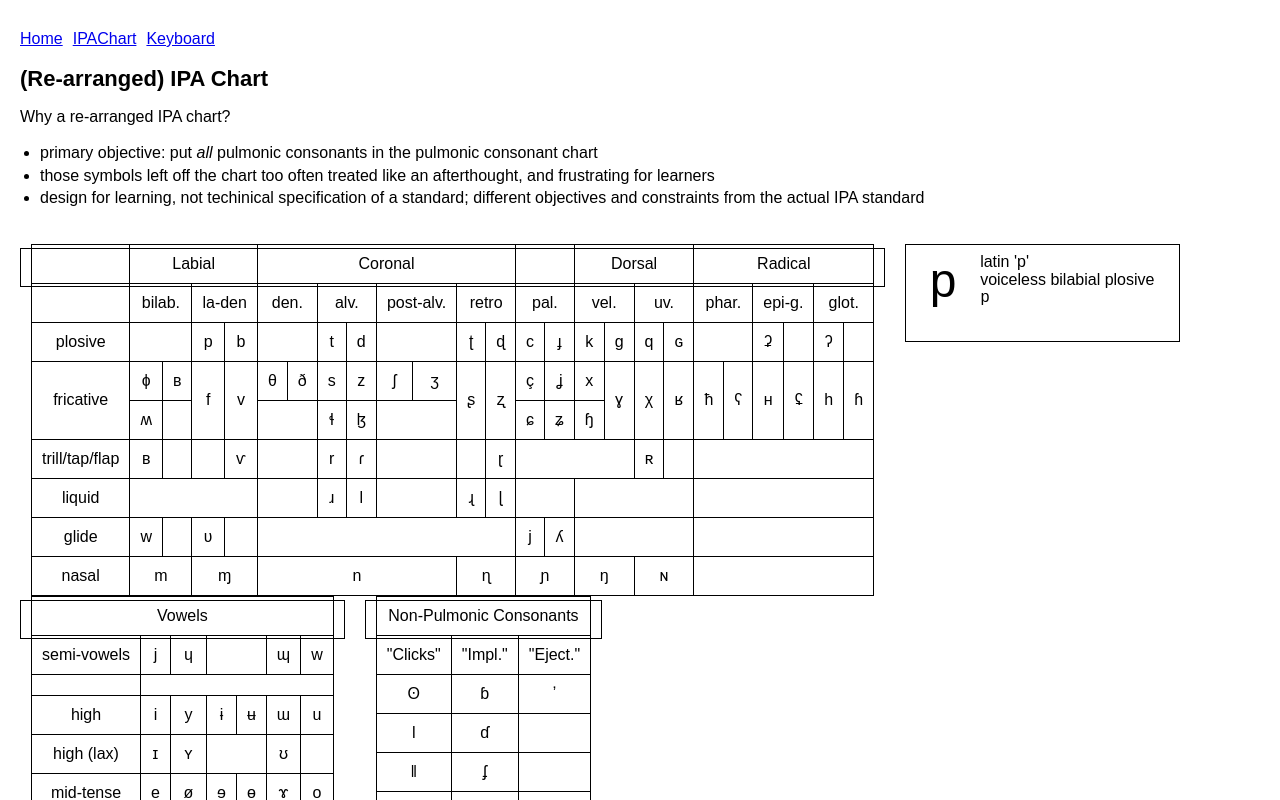
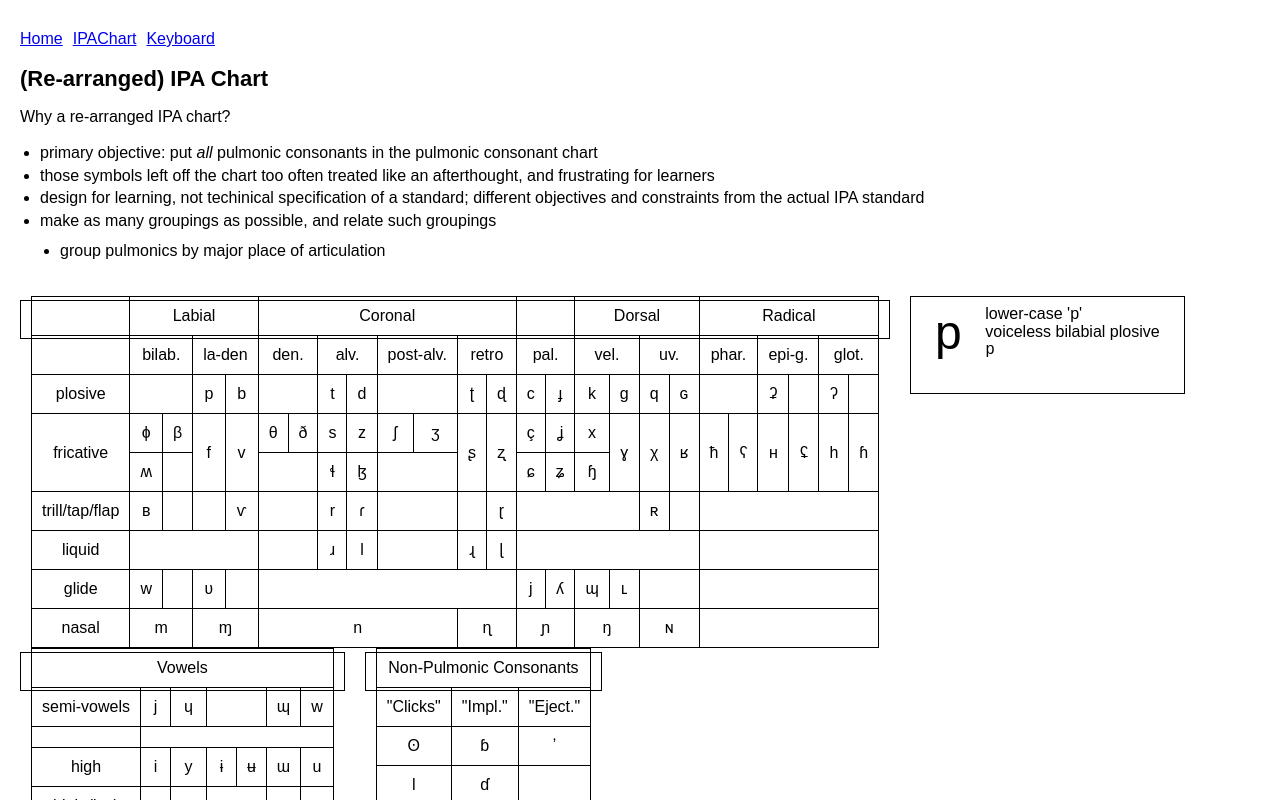
Before and after one commit to theapana/ipa-keyboard, a React (Create React App) app: page /ipa-keyboard/IPAChart in a window 1280 px wide. Shown: the top 800 px of the page. Built offline with nearby package versions, Linux system fonts and the light colour scheme.

Commit message:
+pulmonic glyph info

```diff
--- a/src/IPAChart.js
+++ b/src/IPAChart.js
@@ -1,5 +1,7 @@
 import {useState} from 'react';
 import Markdown from "react-markdown";
+
+import {glyph_info} from './glyph_info';
 
 const content = `
 Why a re-arranged IPA chart?
@@ -8,6 +10,8 @@ Why a re-arranged IPA chart?
 - those symbols left off the chart too often treated like an afterthought, and frustrating for learners
 - design for learning, not techinical specification of a standard; different
   objectives and constraints from the actual IPA standard
+- make as many groupings as possible, and relate such groupings
+  - group pulmonics by major place of articulation
 `
 
 const content2 = `
@@ -41,18 +45,6 @@ export default function IPAChart() {
     </div>;
 }
 
-const glyph_info = {
-    "p": {
-        "glyph-name": "latin 'p'",
-        "description": "voiceless bilabial plosive",
-        "tipa-code": "p",
-    },
-    "b": {
-        "glyph-name": "latin 'b'",
-        "description": "voiceed bilabial plosive",
-        "tipa-code": "b",
-    },
-};
 function Card({value}) {
     const info = glyph_info[value] || {
         "glyph-name": "foo",
@@ -126,7 +118,7 @@ function PulmonicChart({setSymbol}) {
             <tr>
                 <td rowSpan="2">fricative</td>
                 <IPAEntry value="ɸ" setSymbol={setSymbol} />
-                <IPAEntry value="ʙ" setSymbol={setSymbol} />
+                <IPAEntry value="β" setSymbol={setSymbol} />
                 <IPAEntry value="f" setSymbol={setSymbol} rowSpan="2" />
                 <IPAEntry value="v" setSymbol={setSymbol} rowSpan="2" />
                 <IPAEntry value="θ" setSymbol={setSymbol} />
@@ -187,8 +179,7 @@ function PulmonicChart({setSymbol}) {
                 <td colSpan="2" />
                 <IPAEntry value="ɻ" setSymbol={setSymbol} />
                 <IPAEntry value="ɭ" setSymbol={setSymbol} />
-                <td colSpan="2"></td>
-                <td colSpan="4"></td>
+                <td colSpan="6"></td>
                 <td colSpan="6"></td>
             </tr>
             <tr>
@@ -200,7 +191,9 @@ function PulmonicChart({setSymbol}) {
                 <td colSpan="8"></td>
                 <IPAEntry value="j" setSymbol={setSymbol} />
                 <IPAEntry value="ʎ" setSymbol={setSymbol} />
-                <td colSpan="4"></td>
+                <IPAEntry value="ɰ" setSymbol={setSymbol} />
+                <IPAEntry value="ʟ" setSymbol={setSymbol} />
+                <td colSpan="2"></td>
                 <td colSpan="6"></td>
             </tr>
             <tr>
--- /dev/null
+++ b/src/glyph_info.js
@@ -0,0 +1,342 @@
+export const glyph_info = {
+    "p": {
+        "glyph-name": "lower-case 'p'",
+        "description": "voiceless bilabial plosive",
+        "tipa-code": "p",
+    },
+    "b": {
+        "glyph-name": "lower-case 'b'",
+        "description": "voiced bilabial plosive",
+        "tipa-code": "b",
+    },
+    "t": {
+        "glyph-name": "lower-case 't'",
+        "description": "voiceless alveolar plosive",
+        "tipa-code": "t",
+    },
+    "d": {
+        "glyph-name": "lower-case 'd'",
+        "description": "voiced alveolar plosive",
+        "tipa-code": "d",
+    },
+    "ʈ": {
+        "glyph-name": "right-tail 't'",
+        "description": "voiceless retroflex plosive",
+        "tipa-code": "\\:t",
+    },
+    "ɖ": {
+        "glyph-name": "right-tail 'd'",
+        "description": "voiced retroflex plosive",
+        "tipa-code": "\\:d",
+    },
+    "c": {
+        "glyph-name": "lower-case 'c'",
+        "description": "voiceless palatal plosive",
+        "tipa-code": "c",
+    },
+    "ɟ": {
+        "glyph-name": "barred, dotless 'j'",
+        "description": "voiced palatal plosive",
+        "tipa-code": "\\textbardotlessj",
+    },
+    "k": {
+        "glyph-name": "lower-case 'k'",
+        "description": "voiceless velar plosive",
+        "tipa-code": "k",
+    },
+    "g": {
+        "glyph-name": "lower-case 'g'",
+        "description": "voiced velar plosive",
+        "tipa-code": "g",
+    },
+    "q": {
+        "glyph-name": "lower-case 'q'",
+        "description": "voiceless uvular plosive",
+        "tipa-code": "q",
+    },
+    "ɢ": {
+        "glyph-name": "small capital 'g'",
+        "description": "voiced uvular plosive",
+        "tipa-code": "\\;G",
+    },
+    "ʡ": {
+        "glyph-name": "barred glottal stop",
+        "description": "epiglottal plosive",
+        "tipa-code": "\\textbarglotstop",
+    },
+    "ʔ": {
+        "glyph-name": "glottal stop",
+        "description": "glottal plosive",
+        "tipa-code": "P",
+    },
+    "ɸ": {
+        "glyph-name": "phi",
+        "description": "voiceless bilabial fricative",
+        "tipa-code": "F",
+    },
+    "β": {
+        "glyph-name": "beta",
+        "description": "voiced bilabial fricative",
+        "tipa-code": "B",
+    },
+    "f": {
+        "glyph-name": "lower-case 'f'",
+        "description": "voiceless labio-dental fricative",
+        "tipa-code": "f",
+    },
+    "v": {
+        "glyph-name": "lower-case 'v'",
+        "description": "voiced labio-dental fricative",
+        "tipa-code": "v",
+    },
+    "θ": {
+        "glyph-name": "theta",
+        "description": "voiceless dental fricative",
+        "tipa-code": "T",
+    },
+    "ð": {
+        "glyph-name": "eth",
+        "description": "voiced dental fricative",
+        "tipa-code": "D",
+    },
+    "s": {
+        "glyph-name": "lower-case 's'",
+        "description": "voiceless alveolar fricative",
+        "tipa-code": "s",
+    },
+    "z": {
+        "glyph-name": "lower-case 'z'",
+        "description": "voiced alveolar fricative",
+        "tipa-code": "z",
+    },
+    "ʃ": {
+        "glyph-name": "esh",
+        "description": "voiceless post-alveolar fricative",
+        "tipa-code": "S",
+    },
+    "ʒ": {
+        "glyph-name": "ezh",
+        "description": "voiced post-alveolar fricative",
+        "tipa-code": "Z",
+    },
+    "ʂ": {
+        "glyph-name": "right-tail 's'",
+        "description": "voiceless retroflex fricative",
+        "tipa-code": "\\:s",
+    },
+    "ʐ": {
+        "glyph-name": "right-tail 'z'",
+        "description": "voiced retroflex fricative",
+        "tipa-code": "\\:z",
+    },
+    "ç": {
+        "glyph-name": "c cedilla",
+        "description": "voiceless palatal fricative",
+        "tipa-code": "\\c{c}",
+    },
+    "ʝ": {
+        "glyph-name": "curly-tail 'j'",
+        "description": "voiced palatal fricative",
+        "tipa-code": "J",
+    },
+    "ɕ": {
+        "glyph-name": "curly-tail 'c'",
+        "description": "voiceless alveolo-palatal fricative",
+        "tipa-code": "C",
+    },
+    "ʑ": {
+        "glyph-name": "curly-tail 'z'",
+        "description": "voiced alveolo-palatal fricative",
+        "tipa-code": "\\textctz",
+    },
+    "x": {
+        "glyph-name": "lower-case 'x'",
+        "description": "voiceless velar fricative",
+        "tipa-code": "x",
+    },
+    "ɣ": {
+        "glyph-name": "gamma",
+        "description": "voiced velar fricative",
+        "tipa-code": "G",
+    },
+    "χ": {
+        "glyph-name": "chi",
+        "description": "voiceless uvular fricative",
+        "tipa-code": "X",
+    },
+    "ʁ": {
+        "glyph-name": "inverted small capital 'r'",
+        "description": "voiced uvular fricative",
+        "tipa-code": "K",
+    },
+    "ħ": {
+        "glyph-name": "barred 'h'",
+        "description": "voiceless pharyngeal fricative",
+        "tipa-code": "\\textcrh",
+    },
+    "ʕ": {
+        "glyph-name": "reversed glottal stop",
+        "description": "voiced pharyngeal fricative",
+        "tipa-code": "Q",
+    },
+    "ʜ": {
+        "glyph-name": "small capital 'h'",
+        "description": "voiceless epiglottal fricative",
+        "tipa-code": "\\;H",
+    },
+    "ʢ": {
+        "glyph-name": "barred reversed glottal stop",
+        "description": "voiced epiglotal fricative",
+        "tipa-code": "\\textbarrevglotstop",
+    },
+    "h": {
+        "glyph-name": "lower-case 'h'",
+        "description": "voiceless glottal fricative",
+        "tipa-code": "h",
+    },
+    "ɦ": {
+        "glyph-name": "hook-top 'h'",
+        "description": "voiced glottal fricative",
+        "tipa-code": "H",
+    },
+    "ɧ": {
+        "glyph-name": "hook-top 'heng'",
+        "description": "voiceless postalveolar-velar fricative",
+        "tipa-code": "\\texththeng",
+    },
+    "ɬ": {
+        "glyph-name": "belted 'l'",
+        "description": "voiceless alveolar lateral fricative",
+        "tipa-code": "\\textbeltl",
+    },
+    "ɮ": {
+        "glyph-name": "l-ezh ligature",
+        "description": "voiced alveolar lateral fricative",
+        "tipa-code": "\\textlyoghlig",
+    },
+    "ʙ": {
+        "glyph-name": "small-capital 'b'",
+        "description": "voiced bilabial trill",
+        "tipa-code": "\\;B",
+    },
+    "ⱱ": {
+        "glyph-name": "right-hook 'v'",
+        "description": "voiced labio-dental flap",
+        "tipa-code": "",
+    },
+    "r": {
+        "glyph-name": "lower-case 'r'",
+        "description": "voiced alveolar trill",
+        "tipa-code": "r",
+    },
+    "ɾ": {
+        "glyph-name": "fish-hook 'r'",
+        "description": "voiced alveolar flap",
+        "tipa-code": "R",
+    },
+    "ɽ": {
+        "glyph-name": "right-tail 'r'",
+        "description": "voiced retroflex flap",
+        "tipa-code": "\\:r",
+    },
+    "ʀ": {
+        "glyph-name": "small-capital 'r'",
+        "description": "voiced uvular trill",
+        "tipa-code": "\\;R",
+    },
+    "ɹ": {
+        "glyph-name": "turned 'r'",
+        "description": "voiced alveolar approximant",
+        "tipa-code": "\\*r",
+    },
+    "l": {
+        "glyph-name": "lower-case 'l'",
+        "description": "voiced lateral alveolar approximant",
+        "tipa-code": "l",
+    },
+    "ɻ": {
+        "glyph-name": "turned right-tail 'r'",
+        "description": "voiced retroflex approximant",
+        "tipa-code": "\\:R",
+    },
+    "ɭ": {
+        "glyph-name": "right-tail 'l'",
+        "description": "voiced retroflex lateral approximant",
+        "tipa-code": "\\:l",
+    },
+    "ʍ": {
+        "glyph-name": "turned 'w'",
+        "description": "voiceless labio-velar fricative",
+        "tipa-code": "\\*w",
+    },
+    "w": {
+        "glyph-name": "lower-case 'w'",
+        "description": "voiced labio-velar approximant",
+        "tipa-code": "w",
+    },
+    "ɥ": {
+        "glyph-name": "turned 'h'",
+        "description": "voiced labial-palatal approximant",
+        "tipa-code": "4",
+    },
+    "ʋ": {
+        "glyph-name": "cursive v",
+        "description": "voiced labio-dental approximant",
+        "tipa-code": "V",
+    },
+    "j": {
+        "glyph-name": "lower-case 'j'",
+        "description": "voiced palatal approximant",
+        "tipa-code": "j",
+    },
+    "ʎ": {
+        "glyph-name": "turned 'y'",
+        "description": "voiced lateral palatal approximant",
+        "tipa-code": "L",
+    },
+    "ɰ": {
+        "glyph-name": "turned, right-leg 'm'",
+        "description": "voiced velar approximant",
+        "tipa-code": "\\textturnmrleg",
+    },
+    "ʟ": {
+        "glyph-name": "small capital 'l'",
+        "description": "voiced lateral velar approximant",
+        "tipa-code": "\\;L",
+    },
+    "m": {
+        "glyph-name": "lower-case 'm'",
+        "description": "voiced bilabial nasal",
+        "tipa-code": "m",
+    },
+    "ɱ": {
+        "glyph-name": "meng",
+        "description": "voiced labio-dental nasal",
+        "tipa-code": "M",
+    },
+    "n": {
+        "glyph-name": "lower-case 'n'",
+        "description": "voiced alveolar nasal",
+        "tipa-code": "n",
+    },
+    "ɳ": {
+        "glyph-name": "right-tail 'n'",
+        "description": "voiced retroflex nasal",
+        "tipa-code": "\\:n",
+    },
+    "ɲ": {
+        "glyph-name": "left-tail 'n'",
+        "description": "voiced palatal nasal",
+        "tipa-code": "\\textltailn",
+    },
+    "ŋ": {
+        "glyph-name": "lower-case 'n'",
+        "description": "voiced velar nasal",
+        "tipa-code": "N",
+    },
+    "ɴ": {
+        "glyph-name": "small capital 'n'",
+        "description": "voiced uvular nasal",
+        "tipa-code": "\\;N",
+    },
+};
```
